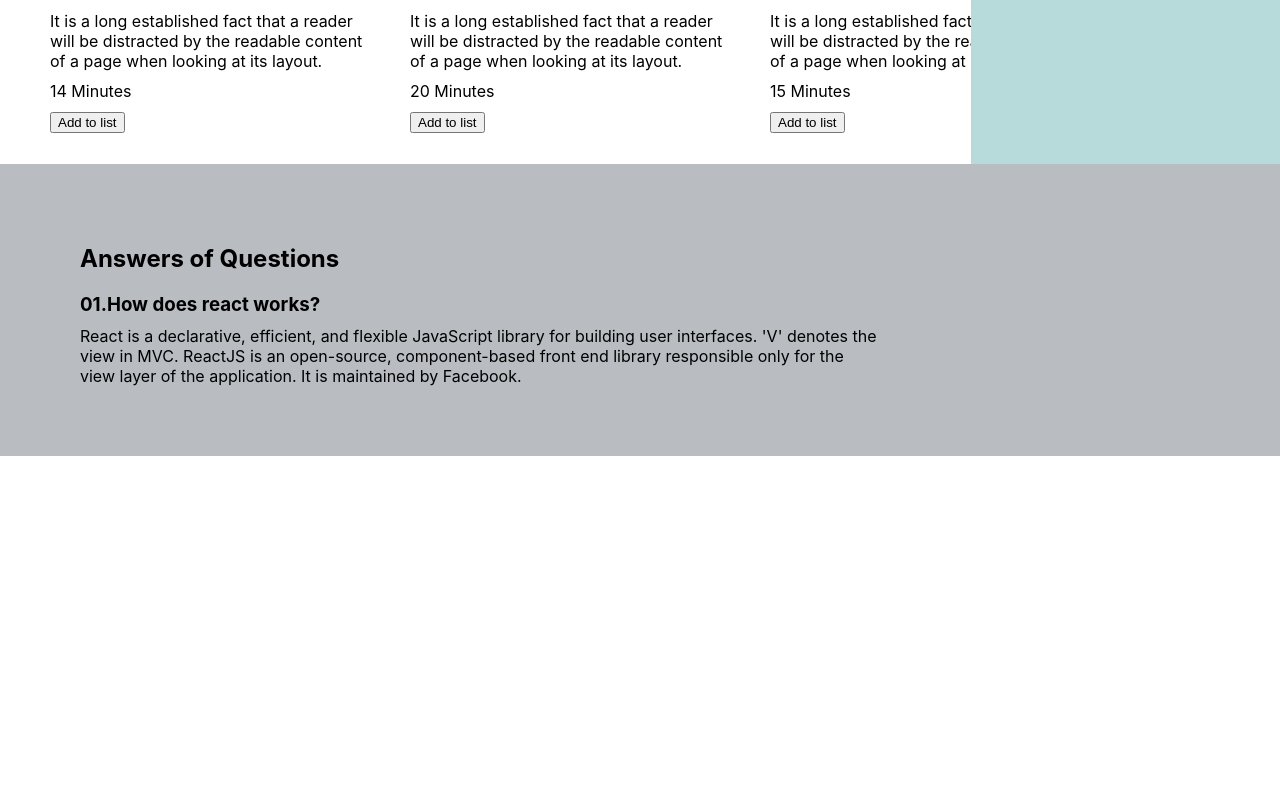
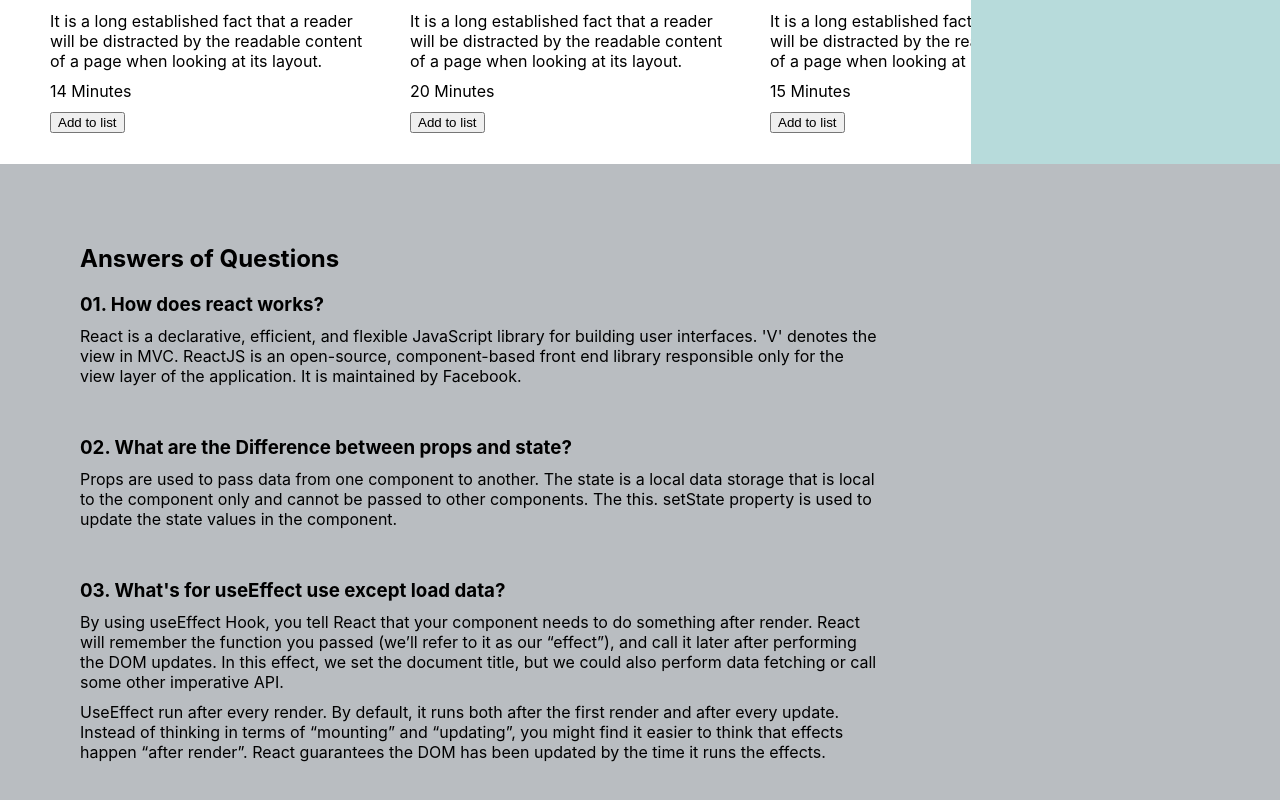
Before and after one commit to AyuraBD/ultra_active_club, a React (Create React App) app: page / in a window 1280 px wide. Shown: the part 765-1565 px from the top of the page. Before the commit the page ends 1221 px from the top, so only its background shows below. Built offline with nearby package versions, Linux system fonts and the light colour scheme.

Commit message:
rest 2 questions added

```diff
--- a/public/index.html
+++ b/public/index.html
@@ -24,7 +24,7 @@
       work correctly both with client-side routing and a non-root public URL.
       Learn how to configure a non-root public URL by running `npm run build`.
     -->
-    <title>React App</title>
+    <title>Couching center</title>
   </head>
   <body>
     <noscript>You need to enable JavaScript to run this app.</noscript>
--- a/src/components/Questions/Questions.js
+++ b/src/components/Questions/Questions.js
@@ -6,9 +6,18 @@ const Questions = () => {
         <div className="questions-container">
             <div className='questions'>
                 <h2>Answers of Questions</h2>
-                <div className="first">
-                    <h3>01.How does react works?</h3>
+                <div className="answers">
+                    <h3>01. How does react works?</h3>
                     <p>React is a declarative, efficient, and flexible JavaScript library for building user interfaces. 'V' denotes the view in MVC. ReactJS is an open-source, component-based front end library responsible only for the view layer of the application. It is maintained by Facebook.</p>
+                    <br/>
+                    <br/>
+                    <h3>02. What are the Difference between props and state?</h3>
+                    <p>Props are used to pass data from one component to another. The state is a local data storage that is local to the component only and cannot be passed to other components. The this. setState property is used to update the state values in the component.</p>
+                    <br/>
+                    <br/>
+                    <h3>03. What's for useEffect use except load data?</h3>
+                    <p>By using useEffect Hook, you tell React that your component needs to do something after render. React will remember the function you passed (we’ll refer to it as our “effect”), and call it later after performing the DOM updates. In this effect, we set the document title, but we could also perform data fetching or call some other imperative API.</p>
+                    <p>UseEffect run after every render. By default, it runs both after the first render and after every update. Instead of thinking in terms of “mounting” and “updating”, you might find it easier to think that effects happen “after render”. React guarantees the DOM has been updated by the time it runs the effects.</p>
                 </div>
             </div>
         </div>
```
